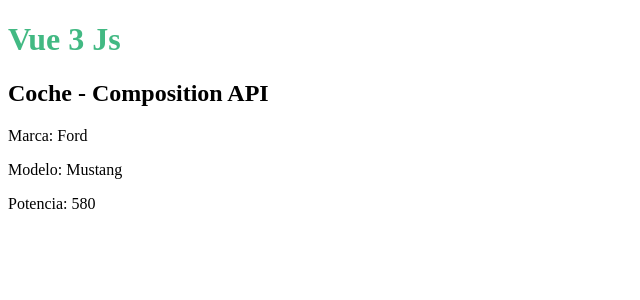
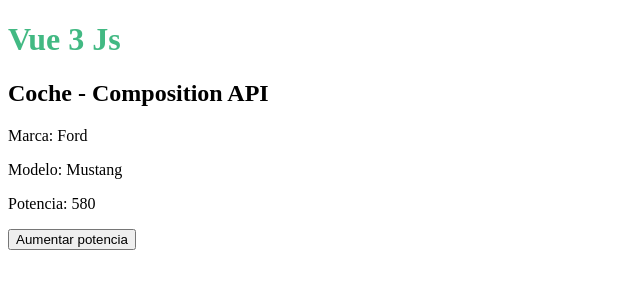
Before and after one commit to danielg2017/Vue3-Started, a Vue app: page / in a window 1280 px wide. Shown: the top 300 px of the page, without its empty margins (0-640 px from the left). Built offline with nearby package versions, Linux system fonts and the light colour scheme.

Commit message:
Pasando funciones por las props

```diff
--- a/src/App.vue
+++ b/src/App.vue
@@ -1,11 +1,12 @@
 <template>
     <div>
         <h1>Vue 3 Js</h1>
-        <Car :power="power" />
+        <Car :power="power" :upPower="upPower" />
     </div>
 </template>
 
 <script>
+import { ref } from "vue"; // importar la funcion ref de vue para crear una referencia
 import Car from "./components/Car.vue";
 
 export default {
@@ -14,9 +15,17 @@ export default {
     },
 
     setup() {
-        let power = 580;
+        let power = ref(580); // crear una referencia para el valor de la potencia
+
+        const upPower = () => {
+            // crear una funcion para aumentar la potencia
+            power.value += 10; // aumentar la potencia
+            console.log("aumentar power...");
+        };
+
         return {
             power,
+            upPower,
         };
     },
 };
--- a/src/components/Car.vue
+++ b/src/components/Car.vue
@@ -3,6 +3,10 @@
     <p>Marca: {{ brand }}</p>
     <p>Modelo: {{ model }}</p>
     <p>Potencia: {{ power }}</p>
+    <!-- proceso donde podemos trabajar la funcion en este componente antes de pasar -->
+    <!-- <button @click="testPower">Aumentar potencia</button> -->
+    <!-- proceso para pasar la funcion de forma directa -->
+    <button @click="upPower">Aumentar potencia</button>
 </template>
 
 <script>
@@ -12,14 +16,26 @@ export default {
             type: Number,
             default: 280,
         },
+        upPower: {
+            type: Function,
+            default: () => {},
+        },
     },
-    setup() {
+    setup(props) {
         const brand = "Ford";
         const model = "Mustang";
+
+        // crear un funcion y exportarla para utilizar en el mismo componente
+        // console.log(props);
+
+        // const testPower = () => {
+        //     props.upPower();
+        // };
 
         return {
             brand,
             model,
+            // testPower,
         };
     },
 };
```
